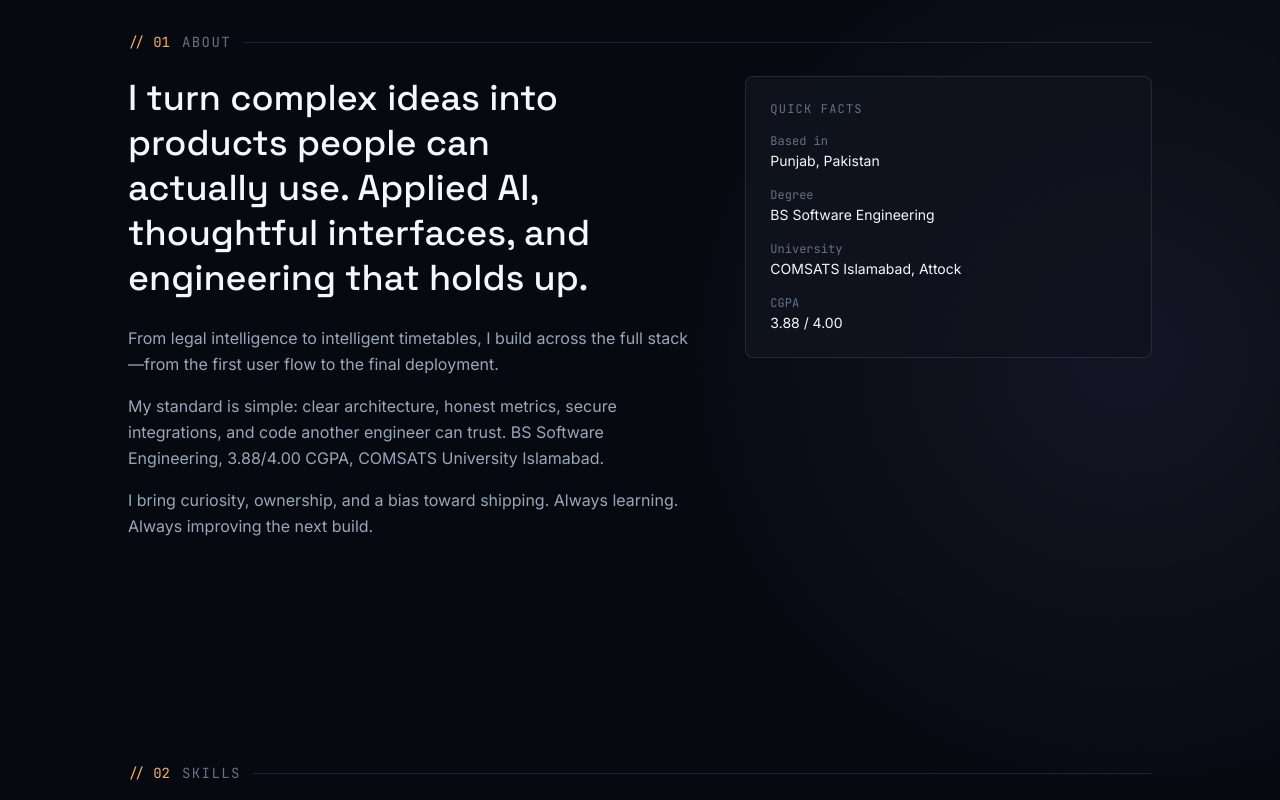
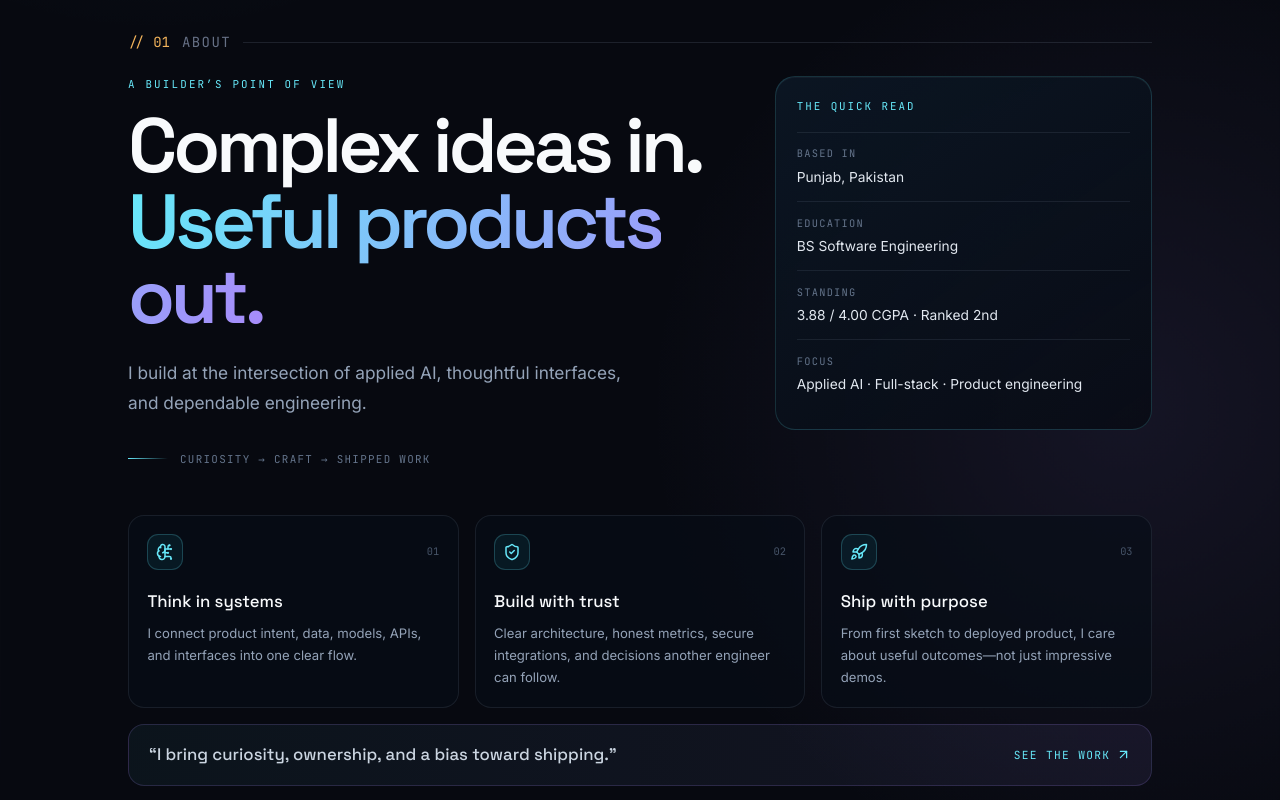
Before and after one commit to LostxSoul01/Jawad_Portfolio, a Next.js app: page / in a window 1280 px wide. Shown: the part 880-1680 px from the top of the page. Built offline with nearby package versions, Linux system fonts and the light colour scheme.

Commit message:
feat: refresh resume about and project cta

```diff
--- a/src/app/globals.css
+++ b/src/app/globals.css
@@ -363,3 +363,28 @@ body::after {
 .contact-field input, .contact-field textarea { width:100%; border:1px solid rgba(148,163,184,0.16); border-radius:0.8rem; padding:0.75rem 0.85rem; background:rgba(3,8,16,0.55); color:#f8fafc; font-family:var(--font-sans); font-size:0.875rem; letter-spacing:normal; outline:none; resize:vertical; transition:200ms ease; }
 .contact-field input::placeholder, .contact-field textarea::placeholder { color:#475569; }
 .contact-field input:focus, .contact-field textarea:focus { border-color:rgba(103,232,249,0.65); box-shadow:0 0 0 3px rgba(34,211,238,0.08); }
+
+.about-intro-grid { display:grid; grid-template-columns:minmax(0,1.35fr) minmax(260px,0.85fr); gap:3rem; align-items:start; }
+.about-eyebrow { color:#67e8f9; font-family:var(--font-mono); font-size:0.68rem; letter-spacing:0.2em; text-transform:uppercase; }
+.about-headline { margin-top:1rem; color:#f8fafc; font-family:var(--font-display); font-size:clamp(2.7rem,6vw,5rem); font-weight:600; line-height:0.98; letter-spacing:-0.055em; }
+.about-headline span { background:linear-gradient(110deg,#67e8f9,#a78bfa); -webkit-background-clip:text; background-clip:text; color:transparent; }
+.about-lede { margin-top:1.5rem; max-width:31rem; color:#94a3b8; font-size:1.08rem; line-height:1.75; }
+.about-signature { display:flex; align-items:center; gap:0.75rem; margin-top:2rem; color:#64748b; font-family:var(--font-mono); font-size:0.68rem; text-transform:uppercase; letter-spacing:0.12em; }
+.about-signature__line { display:block; width:2.5rem; height:1px; background:linear-gradient(90deg,#67e8f9,transparent); }
+.about-facts-card { border:1px solid rgba(103,232,249,0.16); border-radius:1.25rem; padding:1.3rem; background:linear-gradient(145deg,rgba(12,24,38,0.85),rgba(6,10,18,0.76)); box-shadow:inset 0 1px 0 rgba(255,255,255,0.04); }
+.about-facts-card dl { margin-top:1.1rem; }
+.about-fact { display:flex; flex-direction:column; gap:0.3rem; padding:0.85rem 0; border-top:1px solid rgba(148,163,184,0.12); }
+.about-fact dt { color:#64748b; font-family:var(--font-mono); font-size:0.65rem; text-transform:uppercase; letter-spacing:0.12em; }
+.about-fact dd { color:#e2e8f0; font-size:0.86rem; }
+.about-principles-grid { display:grid; grid-template-columns:repeat(3,minmax(0,1fr)); gap:1rem; margin-top:3rem; }
+.about-principle-card { min-height:12rem; border:1px solid rgba(148,163,184,0.13); border-radius:1rem; padding:1.15rem; background:rgba(7,14,24,0.62); transition:220ms ease; }
+.about-principle-card:hover { transform:translateY(-4px); border-color:rgba(103,232,249,0.38); background:rgba(9,25,38,0.76); }
+.about-principle-card__top { display:flex; align-items:center; justify-content:space-between; }
+.about-principle-card__icon { display:flex; width:2.25rem; height:2.25rem; align-items:center; justify-content:center; border:1px solid rgba(103,232,249,0.22); border-radius:0.7rem; color:#67e8f9; background:rgba(34,211,238,0.07); }
+.about-principle-card__index { color:#475569; font-family:var(--font-mono); font-size:0.65rem; }
+.about-principle-card h3 { margin-top:1.2rem; color:#f8fafc; font-family:var(--font-display); font-size:1.05rem; }
+.about-principle-card p { margin-top:0.55rem; color:#94a3b8; font-size:0.82rem; line-height:1.65; }
+.about-closing-card { display:flex; align-items:center; justify-content:space-between; gap:1rem; margin-top:1rem; border:1px solid rgba(167,139,250,0.18); border-radius:1rem; padding:1.1rem 1.25rem; background:linear-gradient(90deg,rgba(103,232,249,0.05),rgba(167,139,250,0.08)); }
+.about-closing-card p { color:#cbd5e1; font-family:var(--font-display); font-size:1.05rem; }
+.about-closing-card a { display:inline-flex; align-items:center; gap:0.35rem; color:#67e8f9; font-family:var(--font-mono); font-size:0.7rem; text-transform:uppercase; letter-spacing:0.12em; white-space:nowrap; }
+@media (max-width: 760px) { .about-intro-grid, .about-principles-grid { grid-template-columns:1fr; } .about-principles-grid { margin-top:1.5rem; } .about-closing-card { align-items:flex-start; flex-direction:column; } }
--- a/src/components/About.tsx
+++ b/src/components/About.tsx
@@ -1,13 +1,20 @@
 "use client";
 
 import { motion } from "framer-motion";
+import { ArrowUpRight, BrainCircuit, Rocket, ShieldCheck } from "lucide-react";
 import SectionLabel from "./SectionLabel";
 
+const principles = [
+  { icon: BrainCircuit, title: "Think in systems", text: "I connect product intent, data, models, APIs, and interfaces into one clear flow." },
+  { icon: ShieldCheck, title: "Build with trust", text: "Clear architecture, honest metrics, secure integrations, and decisions another engineer can follow." },
+  { icon: Rocket, title: "Ship with purpose", text: "From first sketch to deployed product, I care about useful outcomes—not just impressive demos." },
+];
+
 const facts = [
-  { label: "Based in", value: "Punjab, Pakistan" },
-  { label: "Degree", value: "BS Software Engineering" },
-  { label: "University", value: "COMSATS Islamabad, Attock" },
-  { label: "CGPA", value: "3.88 / 4.00" },
+  ["Based in", "Punjab, Pakistan"],
+  ["Education", "BS Software Engineering"],
+  ["Standing", "3.88 / 4.00 CGPA · Ranked 2nd"],
+  ["Focus", "Applied AI · Full-stack · Product engineering"],
 ];
 
 export default function About() {
@@ -15,53 +22,24 @@ export default function About() {
     <section id="about" className="px-6 py-28">
       <div className="mx-auto max-w-5xl">
         <SectionLabel index="01" label="about" />
-
-        <div className="grid gap-12 md:grid-cols-[1.4fr_1fr]">
-          <motion.div
-            initial={{ opacity: 0, y: 16 }}
-            whileInView={{ opacity: 1, y: 0 }}
-            viewport={{ once: true, margin: "-80px" }}
-            transition={{ duration: 0.6 }}
-          >
-            <p className="font-display text-3xl sm:text-4xl leading-tight text-text-primary text-balance">
-              I turn complex ideas into products people can actually use.
-              Applied AI, thoughtful interfaces, and engineering that holds up.
-            </p>
-            <p className="mt-6 text-text-muted leading-relaxed">
-              From legal intelligence to intelligent timetables, I build across
-              the full stack—from the first user flow to the final deployment.
-            </p>
-            <p className="mt-4 text-text-muted leading-relaxed">
-              My standard is simple: clear architecture, honest metrics, secure
-              integrations, and code another engineer can trust. BS Software
-              Engineering, 3.88/4.00 CGPA, COMSATS University Islamabad.
-            </p>
-            <p className="mt-4 text-text-muted leading-relaxed">
-              I bring curiosity, ownership, and a bias toward shipping. Always
-              learning. Always improving the next build.
-            </p>
+        <div className="about-intro-grid">
+          <motion.div initial={{ opacity: 0, y: 16 }} whileInView={{ opacity: 1, y: 0 }} viewport={{ once: true, margin: "-80px" }} transition={{ duration: 0.6 }}>
+            <p className="about-eyebrow">A builder’s point of view</p>
+            <h2 className="about-headline">Complex ideas in.<br /><span>Useful products out.</span></h2>
+            <p className="about-lede">I build at the intersection of applied AI, thoughtful interfaces, and dependable engineering.</p>
+            <div className="about-signature"><span className="about-signature__line" /><span>curiosity → craft → shipped work</span></div>
           </motion.div>
-
-          <motion.div
-            initial={{ opacity: 0, y: 16 }}
-            whileInView={{ opacity: 1, y: 0 }}
-            viewport={{ once: true, margin: "-80px" }}
-            transition={{ duration: 0.6, delay: 0.15 }}
-            className="rounded-lg border border-hairline bg-surface p-6 h-fit"
-          >
-            <p className="font-mono text-xs text-text-faint uppercase tracking-widest mb-4">
-              quick facts
-            </p>
-            <dl className="space-y-4">
-              {facts.map((f) => (
-                <div key={f.label} className="flex flex-col gap-0.5">
-                  <dt className="font-mono text-xs text-text-faint">{f.label}</dt>
-                  <dd className="text-text-primary text-sm">{f.value}</dd>
-                </div>
-              ))}
-            </dl>
+          <motion.div initial={{ opacity: 0, y: 16 }} whileInView={{ opacity: 1, y: 0 }} viewport={{ once: true, margin: "-80px" }} transition={{ duration: 0.6, delay: 0.12 }} className="about-facts-card">
+            <p className="case-study-kicker">the quick read</p>
+            <dl>{facts.map(([label, value]) => <div key={label} className="about-fact"><dt>{label}</dt><dd>{value}</dd></div>)}</dl>
           </motion.div>
         </div>
+
+        <div className="about-principles-grid">
+          {principles.map(({ icon: Icon, title, text }, index) => <motion.article key={title} initial={{ opacity: 0, y: 18 }} whileInView={{ opacity: 1, y: 0 }} viewport={{ once: true, margin: "-60px" }} transition={{ duration: 0.5, delay: index * 0.08 }} className="about-principle-card"><div className="about-principle-card__top"><span className="about-principle-card__icon"><Icon size={18} /></span><span className="about-principle-card__index">0{index + 1}</span></div><h3>{title}</h3><p>{text}</p></motion.article>)}
+        </div>
+
+        <motion.div initial={{ opacity: 0 }} whileInView={{ opacity: 1 }} viewport={{ once: true }} className="about-closing-card"><p>“I bring curiosity, ownership, and a bias toward shipping.”</p><a href="#projects">See the work <ArrowUpRight size={15} /></a></motion.div>
       </div>
     </section>
   );
--- a/src/components/Hero.tsx
+++ b/src/components/Hero.tsx
@@ -4,7 +4,6 @@ import { useEffect, useState } from "react";
 import { motion } from "framer-motion";
 import { ArrowDown } from "lucide-react";
 import { GithubIcon, LinkedinIcon } from "./Icons";
-import { projects } from "@/data/projects";
 
 const roles = [
   "Software Engineer",
@@ -48,7 +47,6 @@ function useTypedRole() {
 
 export default function Hero() {
   const typed = useTypedRole();
-  const liveCount = projects.filter((p) => p.status === "live").length;
 
   return (
     <section
@@ -144,18 +142,6 @@ export default function Hero() {
           </a>
         </motion.div>
 
-        <motion.div
-          initial={{ opacity: 0 }}
-          animate={{ opacity: 1 }}
-          transition={{ duration: 0.6, delay: 0.6 }}
-          className="mt-14 inline-flex items-center gap-2 rounded-full border border-hairline bg-surface px-4 py-2 font-mono text-xs text-text-muted"
-        >
-          <span className="relative flex h-1.5 w-1.5">
-            <span className="animate-ping absolute inline-flex h-full w-full rounded-full bg-signal opacity-60" />
-            <span className="relative inline-flex rounded-full h-1.5 w-1.5 bg-signal" />
-          </span>
-          {liveCount} projects deployed and running in production
-        </motion.div>
       </div>
 
       <a
--- a/src/components/Projects.tsx
+++ b/src/components/Projects.tsx
@@ -23,7 +23,7 @@ export default function Projects() {
           ))}
         </div>
 
-        <div className="mt-10">
+        <div className="mt-10 flex flex-col items-center">
           <button
             onClick={() => setShowMore((s) => !s)}
             aria-expanded={showMore}
```
Also changed, not shown: 1 other file (tests, documents, lock files or other folders).
